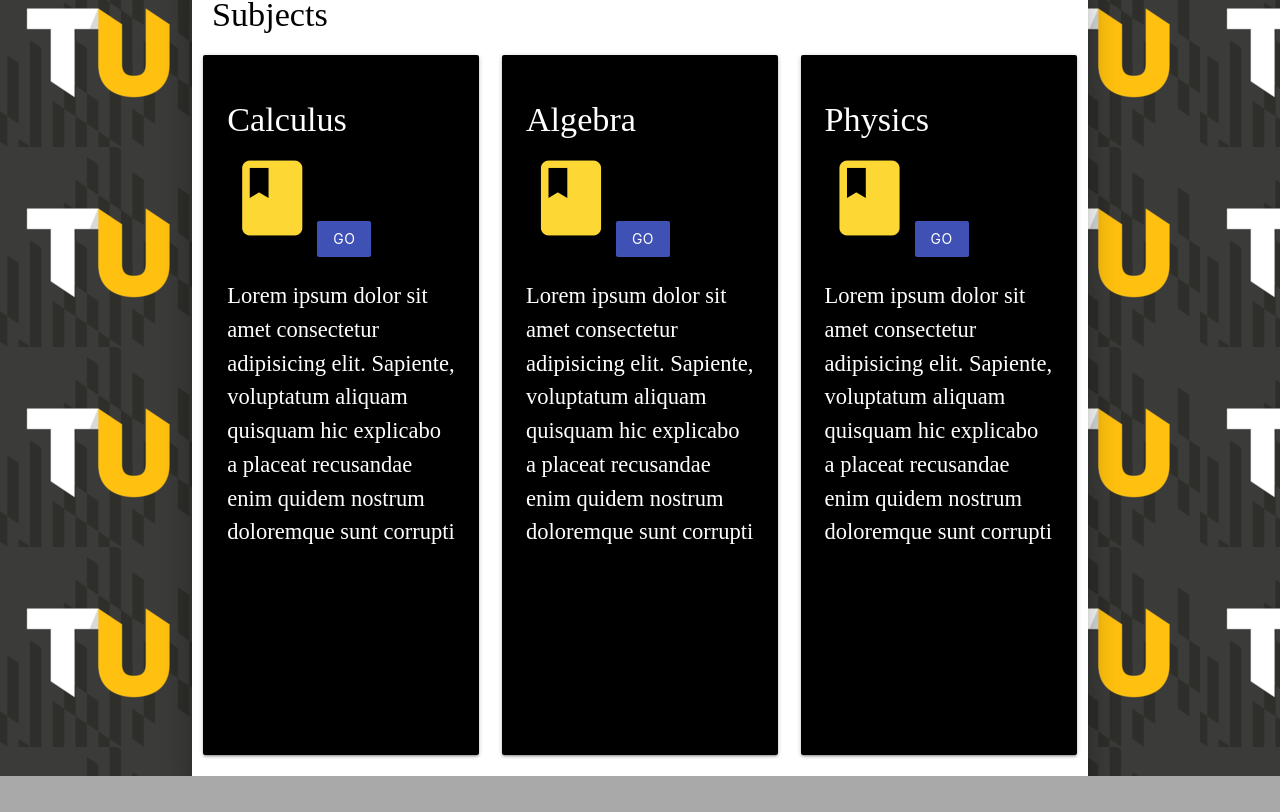
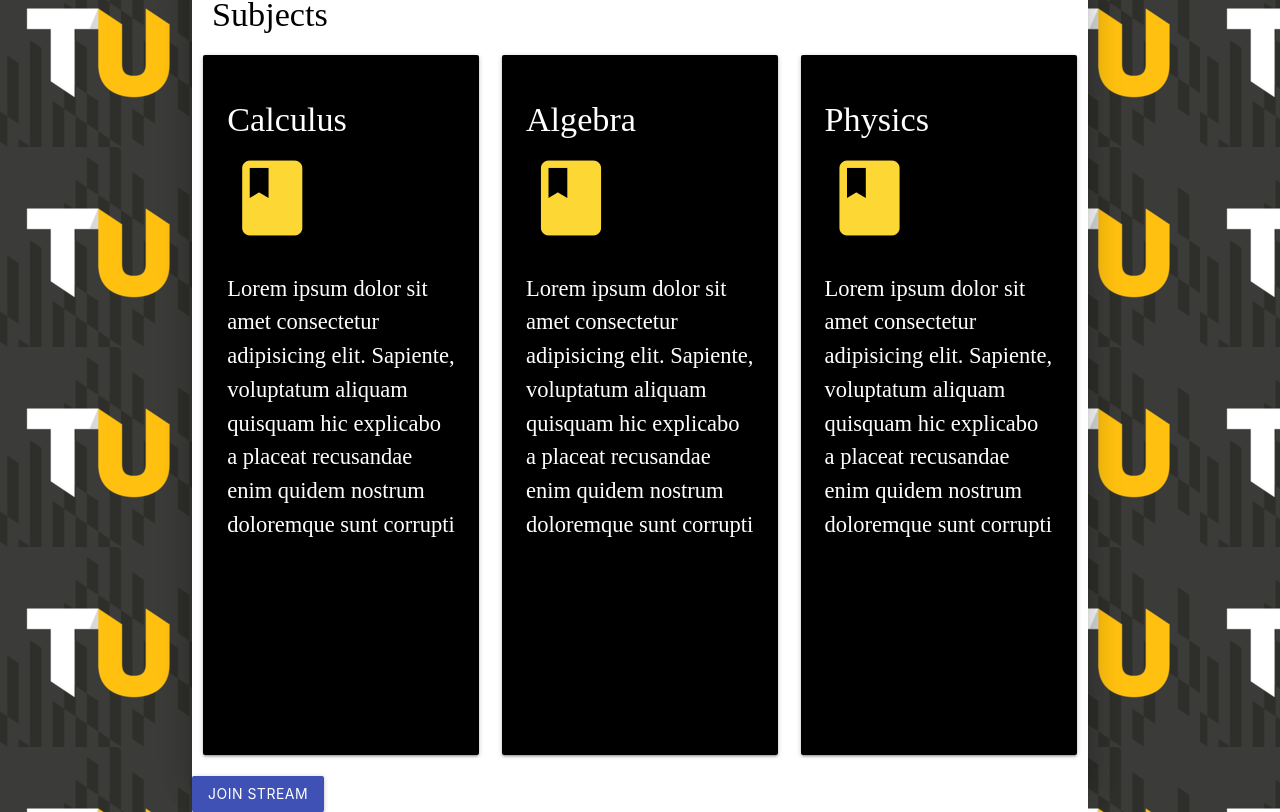
Before and after one commit to rgreagle375/484-Group-1, a React (Create React App) app: page /subjects in a window 1280 px wide. Shown: the part 253-1065 px from the top of the page. Before the commit the page ends 1029 px from the top, so only its background shows below. Built offline with nearby package versions, Linux system fonts and the light colour scheme.

Commit message:
Add files via upload

```diff
--- a/src/Components/Subjects.js
+++ b/src/Components/Subjects.js
@@ -18,7 +18,7 @@ const Subjects = () => {
                                 <i class="material-icons large yellow-text text-darken-1">
                                     book
                                 </i>
-                                <a href="/calculus"class="btn indigo waves-effect waves-light">Go</a>
+
                                 <p class = "white-text">
                                     Lorem ipsum dolor sit amet consectetur adipisicing elit.
                                             Sapiente, voluptatum aliquam quisquam hic explicabo a placeat recusandae enim
@@ -33,7 +33,7 @@ const Subjects = () => {
                                 <i class="material-icons large yellow-text text-darken-1">
                                     book
                                 </i>
-                                <a href="/algebra"class="btn indigo waves-effect waves-light">Go</a>
+
                                     <p class = "white-text">
                                         Lorem ipsum dolor sit amet consectetur adipisicing elit.
                                         Sapiente, voluptatum aliquam quisquam hic explicabo a placeat recusandae enim
@@ -49,7 +49,7 @@ const Subjects = () => {
                                 <i class="material-icons large yellow-text text-darken-1">
                                     book
                                 </i>
-                                <a href="/physics"class="btn indigo waves-effect waves-light">Go</a>
+
                                 <p class = "white-text">
                                     Lorem ipsum dolor sit amet consectetur adipisicing elit.
                                             Sapiente, voluptatum aliquam quisquam hic explicabo a placeat recusandae enim
@@ -59,6 +59,10 @@ const Subjects = () => {
                         </div>
                     </div>
                 </div>
+
+            </div>
+            <div className = "container no-color">
+              <a href="/stream"class="btn indigo waves-effect waves-light">Join Stream</a>
             </div>
         </div>
     )
```
